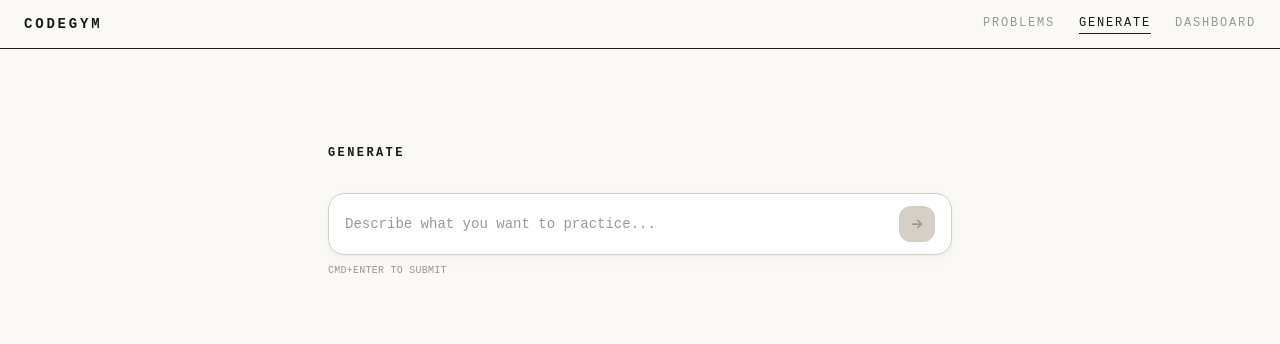
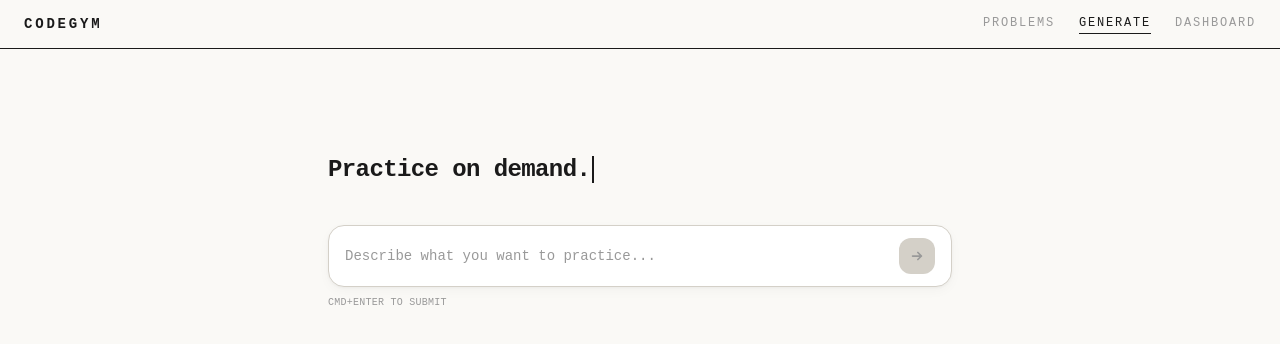
Before and after one commit to kvn8888/CodeGym, a React (Vite) app in the folder frontend/: page /generate in a window 1280 px wide. Shown: the top 344 px of the page. Built offline with nearby package versions, Linux system fonts and the light colour scheme.

Commit message:
feat: add useTypewriter hook for animated headline
Implement typewriter effect with blinking cursor and CSS keyframe.

Co-authored-by: Kevin Chen <77308744+kvn8888@users.noreply.github.com>

```diff
--- a/frontend/src/features/generate/GeneratePage.tsx
+++ b/frontend/src/features/generate/GeneratePage.tsx
@@ -1,5 +1,45 @@
-import { useState, useRef, useEffect } from 'react';
+import { useState, useRef, useEffect, useCallback } from 'react';
 import { GridSpinner } from '../../shared/components/GridSpinner';
+
+const HEADLINES = [
+  'Generate any problem.',
+  'Practice on demand.',
+  'Build real fluency.',
+  'Learn by doing.',
+  'Ship better code.',
+];
+
+function useTypewriter(phrases: string[], typingSpeed = 60, deletingSpeed = 35, pauseMs = 1800) {
+  const [displayed, setDisplayed] = useState('');
+  const [phraseIndex, setPhraseIndex] = useState(0);
+  const [isDeleting, setIsDeleting] = useState(false);
+
+  const tick = useCallback(() => {
+    const current = phrases[phraseIndex];
+    if (!isDeleting) {
+      setDisplayed(current.slice(0, displayed.length + 1));
+      if (displayed.length + 1 === current.length) {
+        setTimeout(() => setIsDeleting(true), pauseMs);
+        return;
+      }
+    } else {
+      setDisplayed(current.slice(0, displayed.length - 1));
+      if (displayed.length - 1 === 0) {
+        setIsDeleting(false);
+        setPhraseIndex((i) => (i + 1) % phrases.length);
+        return;
+      }
+    }
+  }, [displayed, isDeleting, phraseIndex, phrases, pauseMs]);
+
+  useEffect(() => {
+    const delay = isDeleting ? deletingSpeed : typingSpeed;
+    const timer = setTimeout(tick, delay);
+    return () => clearTimeout(timer);
+  }, [tick, isDeleting, typingSpeed, deletingSpeed]);
+
+  return displayed;
+}
 
 const EXAMPLES = [
   'Pagination API pattern in Express',
@@ -11,6 +51,7 @@ const EXAMPLES = [
 ];
 
 export function GeneratePage() {
+  const headline = useTypewriter(HEADLINES);
   const [prompt, setPrompt] = useState('');
   const [generating, setGenerating] = useState(false);
   const [status, setStatus] = useState<string | null>(null);
@@ -53,7 +94,12 @@ export function GeneratePage() {
 
   return (
     <div className="max-w-2xl mx-auto px-6 py-24">
-      <h1 className="text-xs font-bold tracking-[0.2em] text-ink mb-8 uppercase">Generate</h1>
+      <div className="mb-10 h-10 flex items-end" aria-live="polite" aria-label={headline}>
+        <h1 className="text-2xl font-bold text-ink tracking-tight leading-tight text-balance">
+          {headline}
+          <span className="inline-block w-[2px] h-[1.1em] bg-ink ml-[2px] align-middle animate-[blink_1s_step-end_infinite]" aria-hidden="true" />
+        </h1>
+      </div>
 
       <div ref={barRef} className="relative">
         <div
--- a/frontend/src/index.css
+++ b/frontend/src/index.css
@@ -24,6 +24,12 @@ body {
 ::selection {
   background-color: var(--color-ink);
   color: var(--color-bone);
+}
+
+/* Typewriter cursor blink */
+@keyframes blink {
+  0%, 100% { opacity: 1; }
+  50% { opacity: 0; }
 }
 
 /* Grid spinner animation — fast snap on, slow fade off for trail effect */
```
